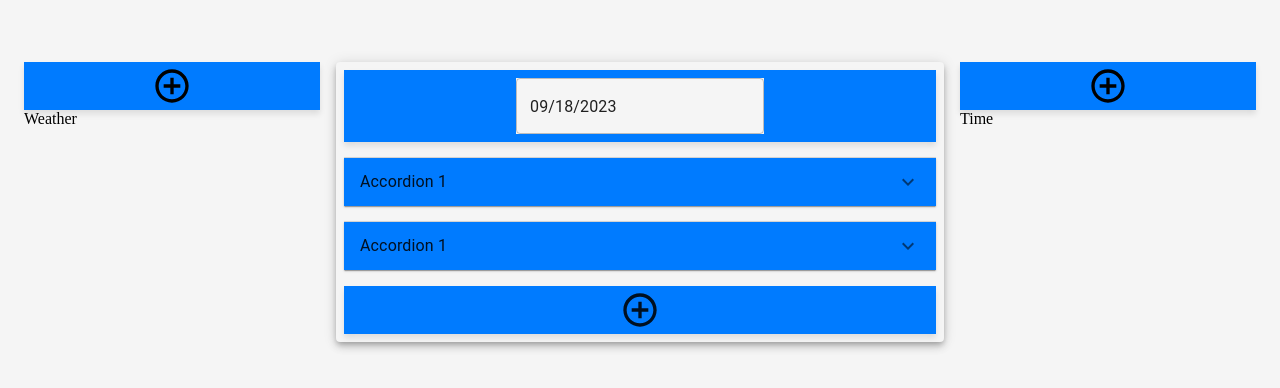
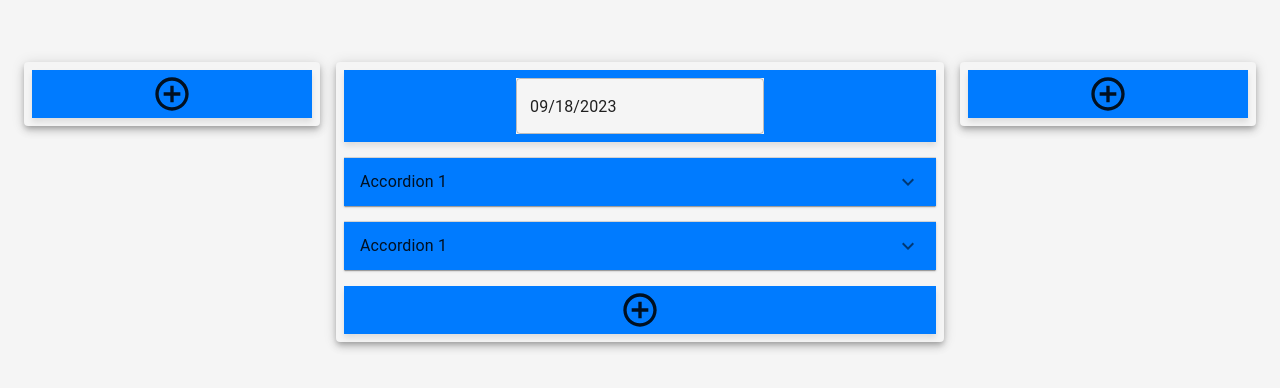
Before and after one commit to MichaelLin12/ToDoApp, a React (Create React App) app in the folder frontend/: page / in a window 1280 px wide. Shown: the part 198-586 px from the top of the page. Built offline with nearby package versions, Linux system fonts and the light colour scheme; the HTML template or start-up script is replaced by a standard one.

Commit message:
improve weather

```diff
--- a/frontend/src/components/Item.tsx
+++ /dev/null
@@ -1,81 +0,0 @@
-import React from 'react'
-import { styled } from '@mui/system';
-import {Colors, ItemTypes} from '../Utilities';
-import { Accordion, AccordionSummary, AccordionDetails, Typography } from '@mui/material';
-import ExpandMoreIcon from '@mui/icons-material/ExpandMore';
-import AddCircleOutlineOutlinedIcon from '@mui/icons-material/AddCircleOutlineOutlined';
-
-
-const Task = styled(Accordion)(({ theme }) => ({
-  backgroundColor: Colors.primary,
-  maxHeight: '32rem',
-  Height: '32rem',
-}));
-
-const Add = styled('div')({
-  backgroundColor: Colors.primary,
-  width: '100%',
-  display: 'flex',
-  justifyContent: 'center',
-  alignItems: 'center',
-  height: '3rem',
-  boxShadow: '0px 4px 6px rgba(0, 0, 0, 0.1)',
-  '&:hover': {
-    boxShadow: '0px 8px 12px rgba(0, 0, 0, 0.2)', // Increase shadow on hover
-    cursor: 'pointer',
-  },
-});
-
-interface Props{
-  varient: number,
-  click?: () => void
-}
-
-
-
-export default function Item(props: Props) {
-
-  if(props.varient === ItemTypes.TASK){
-    return (
-      <>
-          <Task
-            square={false}
-            disableGutters={true}
-          >
-            <AccordionSummary
-              expandIcon={<ExpandMoreIcon />}
-              aria-controls="panel1a-content"
-              id="panel1a-header"
-            >
-              <Typography>Accordion 1</Typography>
-            </AccordionSummary>
-            <AccordionDetails
-            >
-              <Typography>
-                Lorem ipsum dolor sit amet, consectetur adipiscing elit. Suspendisse
-                malesuada lacus ex, sit amet blandit leo lobortis eget.
-              </Typography>
-            </AccordionDetails>
-          </Task>
-      </>
-    )
-  }else if(props.varient == ItemTypes.ADD){
-    return (
-      <Add>
-        <AddCircleOutlineOutlinedIcon sx={{fontSize: 40}} onClick={props.click}/>
-      </Add>
-    )
-  }else if(props.varient == ItemTypes.TIME){
-    return (
-      <>
-        Time
-      </>
-    )
-  }else{
-    return (
-      <>
-        Weather
-      </>
-    )
-  }
-}
--- /dev/null
+++ b/frontend/src/components/Items/AddItem.tsx
@@ -0,0 +1,30 @@
+import React from 'react'
+import { styled } from '@mui/system';
+import { Colors } from '../../Utilities';
+import AddCircleOutlineOutlinedIcon from '@mui/icons-material/AddCircleOutlineOutlined';
+
+const Add = styled('div')({
+    backgroundColor: Colors.primary,
+    width: '100%',
+    display: 'flex',
+    justifyContent: 'center',
+    alignItems: 'center',
+    height: '3rem',
+    boxShadow: '0px 4px 6px rgba(0, 0, 0, 0.1)',
+    '&:hover': {
+      boxShadow: '0px 8px 12px rgba(0, 0, 0, 0.2)', // Increase shadow on hover
+      cursor: 'pointer',
+    },
+  });
+
+interface Props{
+    click?: () => void
+}
+
+export default function AddItem(props: Props) {
+  return (
+    <Add>
+    <AddCircleOutlineOutlinedIcon sx={{fontSize: 40}} onClick={props.click}/>
+  </Add>
+  )
+}
--- /dev/null
+++ b/frontend/src/components/Items/AddWeatherItem.tsx
@@ -0,0 +1,30 @@
+import React from 'react'
+import { styled } from '@mui/system';
+import { Colors } from '../../Utilities';
+import AddCircleOutlineOutlinedIcon from '@mui/icons-material/AddCircleOutlineOutlined';
+
+const Add = styled('div')({
+    backgroundColor: Colors.primary,
+    width: '100%',
+    display: 'flex',
+    justifyContent: 'center',
+    alignItems: 'center',
+    height: '3rem',
+    boxShadow: '0px 4px 6px rgba(0, 0, 0, 0.1)',
+    '&:hover': {
+      boxShadow: '0px 8px 12px rgba(0, 0, 0, 0.2)', // Increase shadow on hover
+      cursor: 'pointer',
+    },
+  });
+
+interface Props{
+    click: (event: React.MouseEvent<HTMLElement>) => void
+}
+
+export default function AddWeatherItem(props: Props) {
+  return (
+    <Add onClick={(e)=>{props.click(e)}}>
+        <AddCircleOutlineOutlinedIcon sx={{fontSize: 40}}/>
+    </Add>
+  )
+}
--- /dev/null
+++ b/frontend/src/components/Items/TaskItem.tsx
@@ -0,0 +1,37 @@
+import React from 'react'
+import {Colors, ItemTypes} from '../../Utilities';
+import { Accordion, AccordionSummary, AccordionDetails, Typography } from '@mui/material';
+import ExpandMoreIcon from '@mui/icons-material/ExpandMore';
+import { styled } from '@mui/system';
+
+const Task = styled(Accordion)(({ theme }) => ({
+    backgroundColor: Colors.primary,
+    maxHeight: '32rem',
+    Height: '32rem',
+  }));
+
+export default function TaskItem() {
+  return (
+    <>
+        <Task
+        square={false}
+        disableGutters={true}
+        >
+        <AccordionSummary
+            expandIcon={<ExpandMoreIcon />}
+            aria-controls="panel1a-content"
+            id="panel1a-header"
+        >
+            <Typography>Accordion 1</Typography>
+        </AccordionSummary>
+        <AccordionDetails
+        >
+            <Typography>
+            Lorem ipsum dolor sit amet, consectetur adipiscing elit. Suspendisse
+            malesuada lacus ex, sit amet blandit leo lobortis eget.
+            </Typography>
+        </AccordionDetails>
+        </Task>
+    </>
+  )
+}
--- /dev/null
+++ b/frontend/src/components/Items/TimeItem.tsx
@@ -0,0 +1,23 @@
+import React,{useEffect} from 'react'
+import dayjs from 'dayjs'
+import { TimeField } from '@mui/x-date-pickers/TimeField'
+
+
+
+export default function TimeItem() {
+  //Google API KEY = AIzaSyD-NNTKSDKADqiBXVHL7FBS25z3_gsjksI
+  //const currentTime = dayjs().tz("America/Milwaukee").format('LLLL');
+  const currentTime = dayjs();
+  const [value, setValue] = React.useState(currentTime);
+
+  return (
+    <>
+      <TimeField
+          label="Time"
+          value={value}
+          format="HH:mm:ss"
+          readOnly
+        />
+    </>
+  )
+}
--- /dev/null
+++ b/frontend/src/components/Items/WeatherItem.tsx
@@ -0,0 +1,24 @@
+import { Box, Card, CardContent, Typography } from '@mui/material'
+import React from 'react'
+
+export default function WeatherItem() {
+  return (
+    <>
+          <Card variant="outlined">
+          <CardContent>
+            <Typography variant="h5" component="div">
+              city
+            </Typography>
+            <Typography variant="body1" component="div">
+              <Box display="flex" alignItems="center">
+                temperature°C
+              </Box>
+            </Typography>
+            <Typography variant="body2" component="div">
+              description
+            </Typography>
+          </CardContent>
+        </Card>
+    </>
+  )
+}
--- a/frontend/src/components/Time.tsx
+++ b/frontend/src/components/Time.tsx
@@ -1,14 +1,42 @@
-import React from 'react'
+import React, {useState} from 'react'
 import { styled } from '@mui/system';
 import Paper from '@mui/material/Paper';
-import Item from './Item';
 import {Colors, ItemTypes} from '../Utilities';
+import AddItem from './Items/AddItem';
+import TimeItem from './Items/TimeItem';
+import Stack from '@mui/material/Stack';
+
+const Palette = styled(Paper)(({ theme }) => ({
+  backgroundColor: Colors.background,
+  padding: theme.spacing(1),
+  maxHeight: '32rem',
+  Height: '32rem',
+  overflowY: 'auto'
+}));
 
 export default function Time() {
+
+  const [locations, setLocations] = useState<string[]>([]);
+
+  const addCity = () => {
+    setLocations([...locations, 'help']);
+  }
+
+  const updateWeatherItems = () => {
+    let weather: any[] = []; // must change this any type to React Component type
+    locations.forEach((city) => {
+      weather.push(<TimeItem></TimeItem>);
+    });
+
+    return weather;
+  }
+
   return (
-    <>
-        <Item varient={ItemTypes.ADD}></Item>
-        <Item varient={ItemTypes.TIME}></Item>
-    </>
+    <Palette elevation={5}>
+      <Stack spacing={2}>
+        {updateWeatherItems()}
+        <AddItem click={addCity}></AddItem>
+      </Stack>
+    </Palette>
   )
 }
--- a/frontend/src/components/ToDo.tsx
+++ b/frontend/src/components/ToDo.tsx
@@ -5,9 +5,10 @@ import {Colors,ItemTypes, Task} from '../Utilities';
 import Stack from '@mui/material/Stack';
 import dayjs from 'dayjs';
 import { DatePicker } from '@mui/x-date-pickers/DatePicker';
-import Item from './Item';
 import Modal from '@mui/material/Modal';
 import AddTaskForm from './AddTaskForm';
+import AddItem from './Items/AddItem';
+import TaskItem from './Items/TaskItem';
 
 const Header = styled('div')({
     backgroundColor: Colors.primary,
@@ -56,9 +57,9 @@ export default function ToDo() {
                         sx={{ backgroundColor: Colors.background,}}
                     />
                 </Header>
-                <Item varient={ItemTypes.TASK}/>
-                <Item varient={ItemTypes.TASK}/>
-                <Item varient={ItemTypes.ADD} click={handleOpen}/>
+                <TaskItem/>
+                <TaskItem/>
+                <AddItem click={handleOpen}/>
                 <Modal
                 open={open}
                 onClose={handleClose}
--- a/frontend/src/components/Weather.tsx
+++ b/frontend/src/components/Weather.tsx
@@ -1,14 +1,84 @@
-import React from 'react'
+import React,{useState} from 'react'
 import { styled } from '@mui/system';
 import Paper from '@mui/material/Paper';
 import {Colors, ItemTypes} from '../Utilities';
-import Item from './Item';
+import AddWeatherItem from './Items/AddWeatherItem';
+import WeatherItem from './Items/WeatherItem';
+import Stack from '@mui/material/Stack';
+import { Box, Popper, TextField } from '@mui/material';
+
+const Palette = styled(Paper)(({ theme }) => ({
+  backgroundColor: Colors.background,
+  padding: theme.spacing(1),
+  maxHeight: '32rem',
+  Height: '32rem',
+  overflowY: 'auto'
+}));
+
+const SearchBarBox = styled(Box)(({ theme }) => ({
+  border: '1px solid', // Border style should include 'solid' and specify the unit
+  padding: theme.spacing(1), // Use theme.spacing for consistent spacing
+  backgroundColor: Colors.background, // Accessing background color from theme
+  display: 'flex',
+  justifyContent: 'space-between',
+  alignItems: 'space-between',
+  width: '100%',
+  flexDirection: 'column',
+}));
+
+const Button = styled('button')(({ theme }) => ({
+  backgroundColor: Colors.primary,
+  color: Colors.text,
+  border: '1px solid',
+  padding: theme.spacing(1),
+  width: '100%',
+  '&:hover': {
+    backgroundColor: Colors.primary,
+    color: Colors.text,
+  },
+}));
 
 export default function Weather() {
+  const [cities, setCities] = useState<string[]>([]);
+  const [anchorEl, setAnchorEl] = React.useState<null | HTMLElement>(null);
+  const [city, setCity] = useState<string>('');
+
+  const addCity = () => {
+    setCities([...cities, city]);
+    setCity('');
+    setAnchorEl(null);
+  }
+
+  const updateWeatherItems = () => {
+    let weather: any[] = []; // must change this any type to React Component type
+    cities.forEach((city) => {
+      weather.push(<WeatherItem></WeatherItem>);
+    });
+
+    return weather;
+  }
+
+
+
+  const handleClick = (event: React.MouseEvent<HTMLElement>) => {
+    setAnchorEl(anchorEl ? null : event.currentTarget);
+  };
+
+  const open = Boolean(anchorEl);
+  const id = open ? 'simple-popper' : undefined;
+
   return (
-    <>
-        <Item varient={ItemTypes.ADD}></Item>
-        <Item varient={ItemTypes.WEATHER}></Item>
-    </>
+    <Palette elevation={5}>
+      <Stack spacing={2}>
+        {updateWeatherItems()}
+        <AddWeatherItem click={handleClick}></AddWeatherItem>
+        <Popper id={id} open={open} anchorEl={anchorEl} placement="bottom-start" sx={{padding:'3px'}}>
+          <SearchBarBox>
+            <TextField id="outlined-basic" label="location" variant="outlined" sx={{borderRadius:0}} value={city} onChange={(e)=>setCity(e.target.value)}/>
+            <Button onClick={addCity}>Add</Button>
+          </SearchBarBox>
+        </Popper>
+      </Stack>
+    </Palette>
   )
 }
```
Also changed, not shown: frontend/src/components/SearchLocation.tsx (added, +7 -0 lines).
